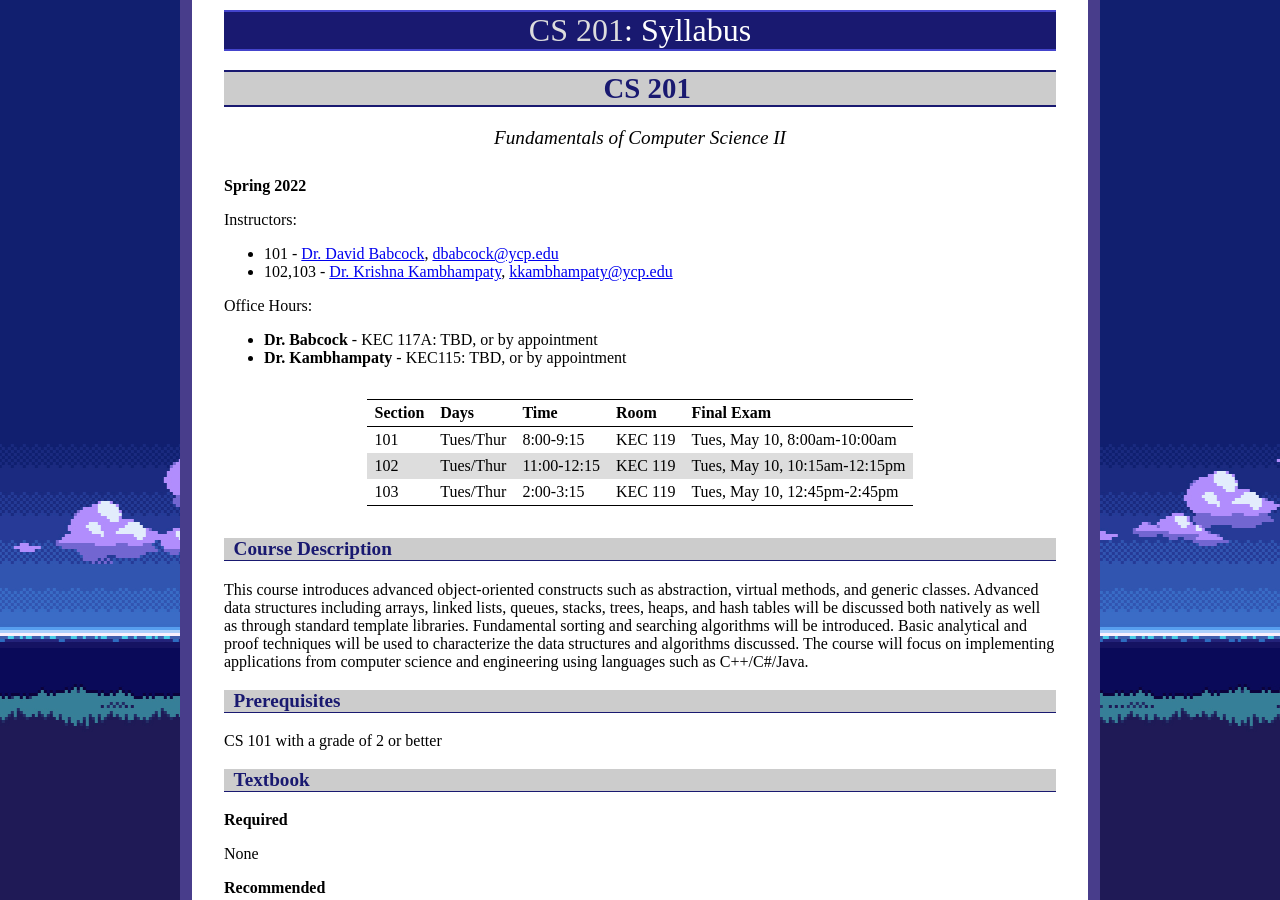
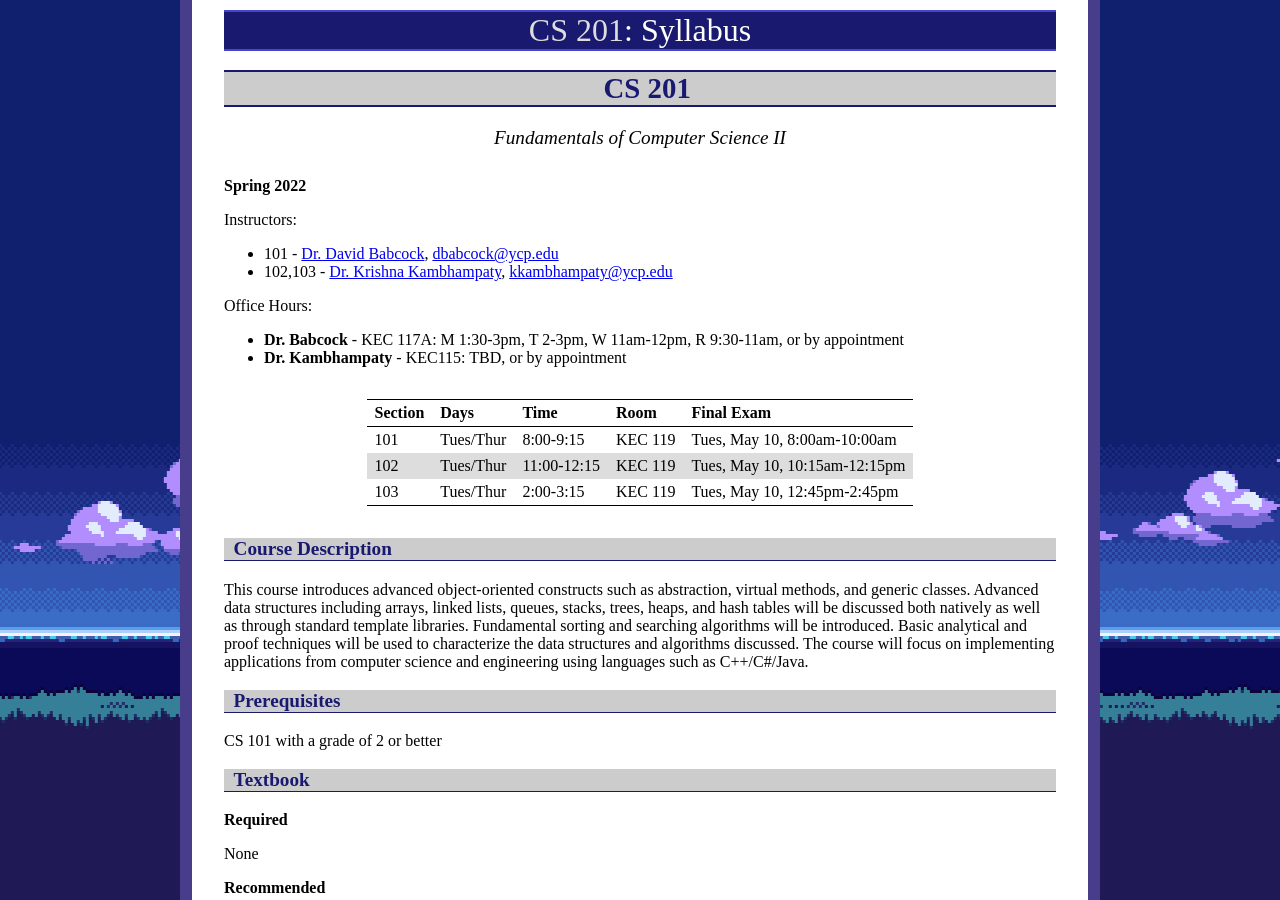
Before and after one commit to ycpcs/cs201-spring2022, a Jekyll site: the page built from syllabus.md, in a window 1280 px wide and 900 px high. Built offline with Jekyll 4.4.1, drawn with Linux system fonts in a browser that asks for light colours.

Commit message:
add office hours

```diff
--- a/syllabus.md
+++ b/syllabus.md
@@ -14,7 +14,7 @@ Instructors:
 - 102,103 - <a href="http://faculty.ycp.edu/~kkambhampaty">Dr. Krishna Kambhampaty</a>, <kkambhampaty@ycp.edu>
 
 Office Hours:
-- **Dr. Babcock** - KEC 117A: TBD, or by appointment
+- **Dr. Babcock** - KEC 117A: M 1:30-3pm, T 2-3pm, W 11am-12pm, R 9:30-11am, or by appointment
 - **Dr. Kambhampaty** - KEC115: TBD, or by appointment
 
  Section  | Days      |  Time       | Room    | Final Exam
```
